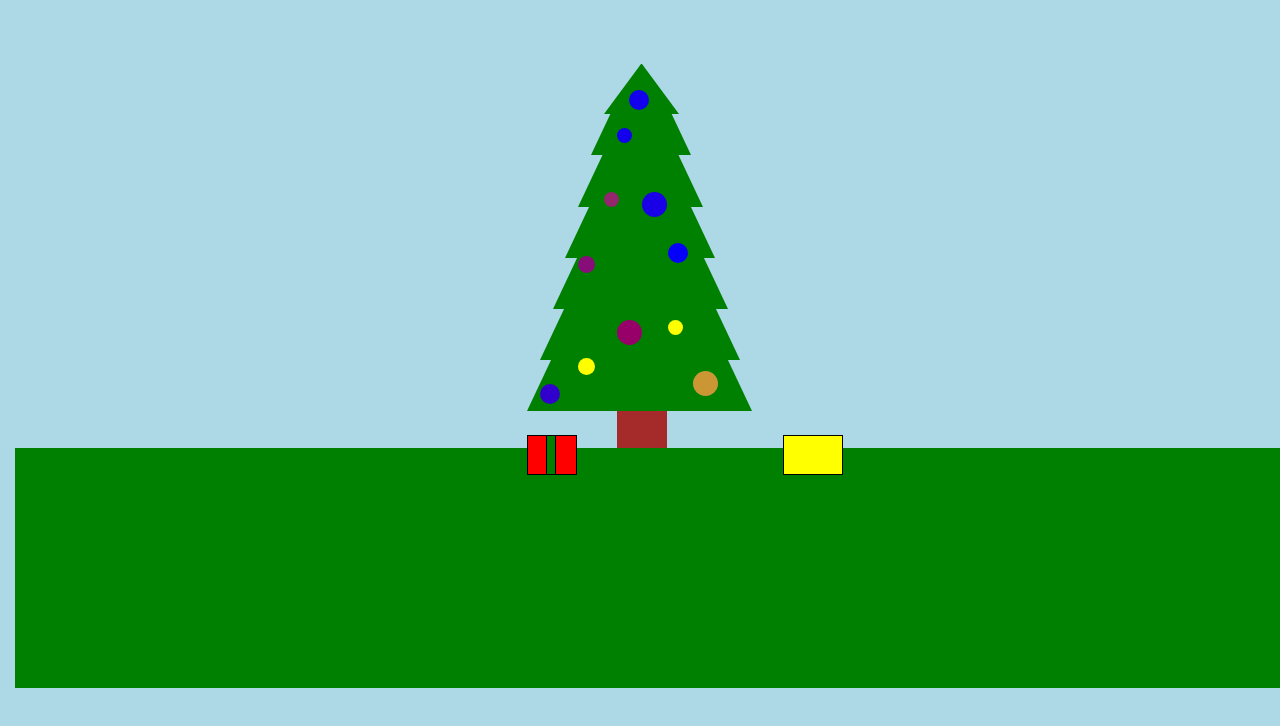
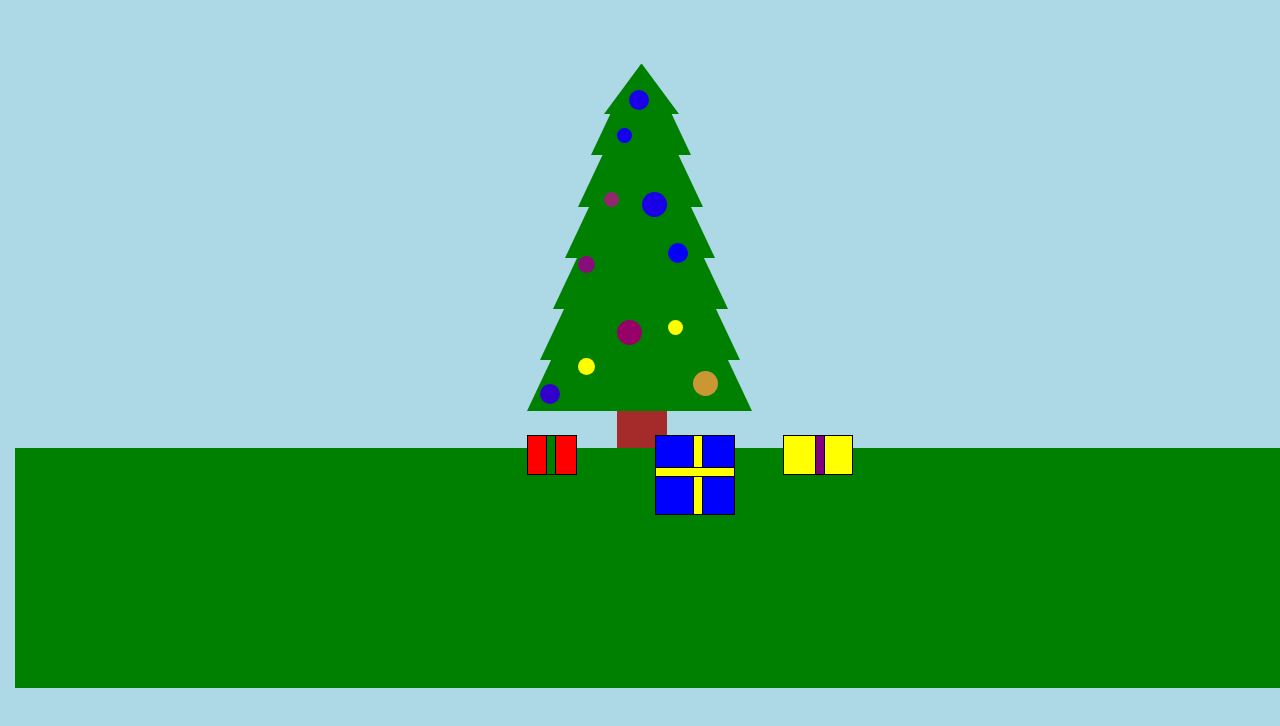
Before and after one commit to Jahnava/animation, a website: page public/html/index.html in a window 1280 px wide. Drawn offline with nearby package versions, Linux system fonts and the light colour scheme.

Commit message:
added gifts

```diff
--- a/public/html/index.html
+++ b/public/html/index.html
@@ -34,7 +34,10 @@
             <div class='gift-box'></div>
             <div class='bow'></div>
             <div class='gift-box2'></div>
-            <div class='bow'></div>
+            <div class='bow2'></div>
+            <div class='gift-box3'></div>
+            <div class='bow3'></div>
+            <div class='bow3horizontal'></div>
           </div>
     </div>
 
--- a/public/scss/styles.scss
+++ b/public/scss/styles.scss
@@ -238,8 +238,8 @@ html, body {
     border-radius: 50%;
   margin-top: 7%;
   margin-left: 48%;
-  -webkit-animation: mymove 3s infinite; /* Chrome, Safari, Opera */
-  animation: mymove 3s infinite;
+  -webkit-animation: mymove 8s infinite; /* Chrome, Safari, Opera */
+  animation: mymove 8s infinite;
 }
 .grass{
   position:absolute;
@@ -265,9 +265,35 @@ html, body {
     @extend %gift-mixin;
     background-color: $myColor3;
     margin-left: 60%;
-    width:60px;
+    width:70px;
   }
   .bow2{
     @extend %gift-mixin;
+    background-color: $myColor4;
+    margin-left: 62.5%;
+    width:10px;
+  }
+  .gift-box3{
+    @extend %gift-mixin;
+    background-color: $myColor1;
+    margin-left: 50%;
+    width:80px;
+    height: 80px;
+  }
+  .bow3{
+    @extend %gift-mixin;
+    background-color: $myColor3;
+    margin-left: 53%;
+    width:10px;
+    height: 80px;
+  }
+  .bow3horizontal{
+    background-color: $myColor3;
+    margin-left: 50%;
+    width:80px;
+    height: 10px;
+    position: absolute;
+    margin-top: 36.5%;
+    border: 1px solid black;
   }
 }
```
Also changed, not shown: public/css/styles.css, public/css/styles.min.css, public/scss/styles.min.css.
